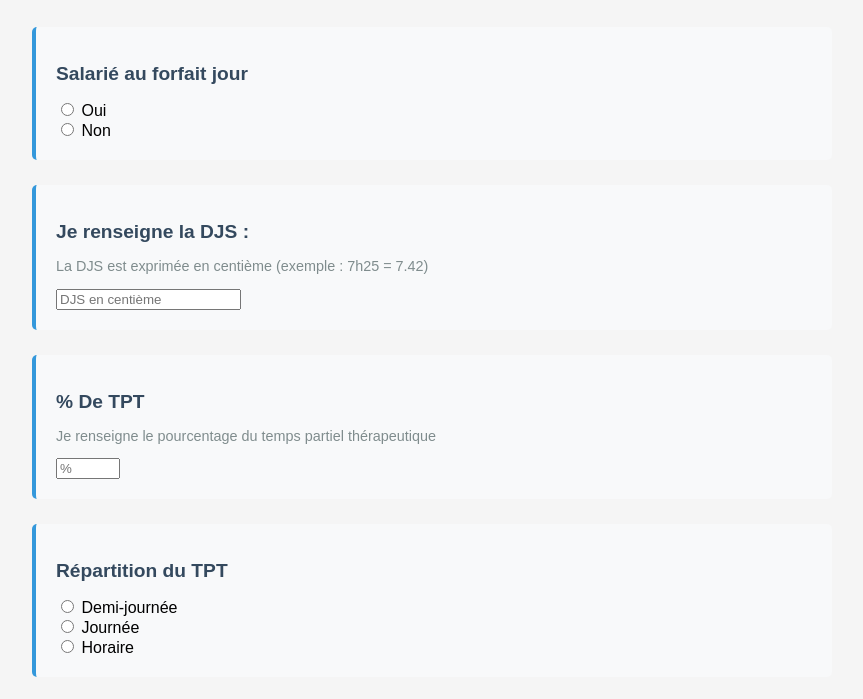
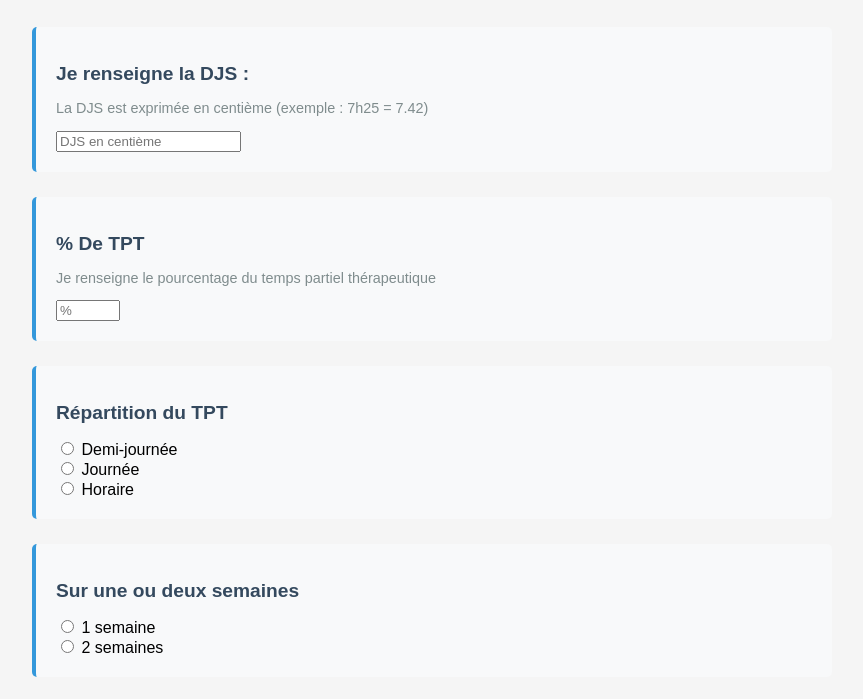
Before and after one commit to Corentin-maker/TPT-calculatrice, a plain HTML site: page index.html in a window 1280 px wide. Shown: the part 94-793 px from the top of the page, without its empty margins (208-1071 px from the left). Drawn offline with Linux system fonts and the light colour scheme.

Commit message:
Update index.html

```diff
--- a/index.html
+++ b/index.html
@@ -8,20 +8,6 @@
 </head>
 <body>
     <h1>Calculatrice de TPT</h1>
-
-    <div class="section">
-        <h2>Salarié au forfait jour</h2>
-        <div class="radio-group">
-            <div class="radio-item">
-                <input type="radio" name="forfait_jour" id="forfait_oui" value="oui">
-                <label for="forfait_oui">Oui</label>
-            </div>
-            <div class="radio-item">
-                <input type="radio" name="forfait_jour" id="forfait_non" value="non">
-                <label for="forfait_non">Non</label>
-            </div>
-        </div>
-    </div>
 
     <div class="section">
         <h2>Je renseigne la DJS :</h2>
@@ -93,7 +79,7 @@
     </div>
 
     <div class="section" id="jours-non-travailles-section" style="display:none;">
-        <h2>Choisissez les jours non travaillés</h2>
+        <h2>Choisissez les jours non travaillés (dispense TPT)</h2>
         <div id="compteur-non-travailles" style="font-weight:bold; color:#0078d4; margin-bottom:8px;"></div>
         <div id="jours-non-travailles-checkboxes">
             <label><input type="checkbox" class="jour-non-travaille" value="lundi"> Lundi</label>
```
